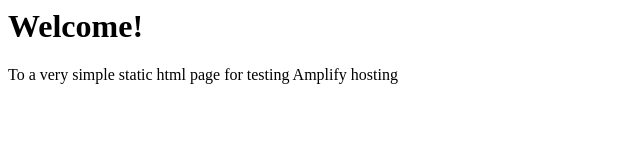
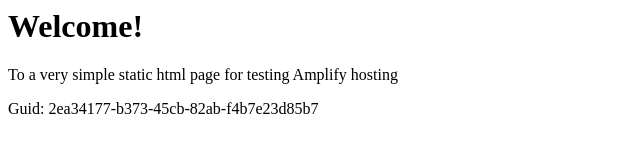
Before and after one commit to aws-aemilia-hkg/Github-PR-Commit-Integration-Test-DoNotTouch-v0-preprod-ap-east-1, a website: page src/index.html in a window 1280 px wide. Shown: the whole page, without its empty margins (0-640 px from the left). Drawn offline with Linux system fonts and the light colour scheme.

Commit message:
commit from integ tests

```diff
--- a/src/index.html
+++ b/src/index.html
@@ -1,3 +1,5 @@
+
+
 <html lang="en">
 
 <head>
@@ -10,6 +12,6 @@
 <body>
     <h1>Welcome!</h1>
     <p>To a very simple static html page for testing Amplify hosting</p>
-</body>
+    <p>Guid: 2ea34177-b373-45cb-82ab-f4b7e23d85b7</p></body>
 
 </html>
```
